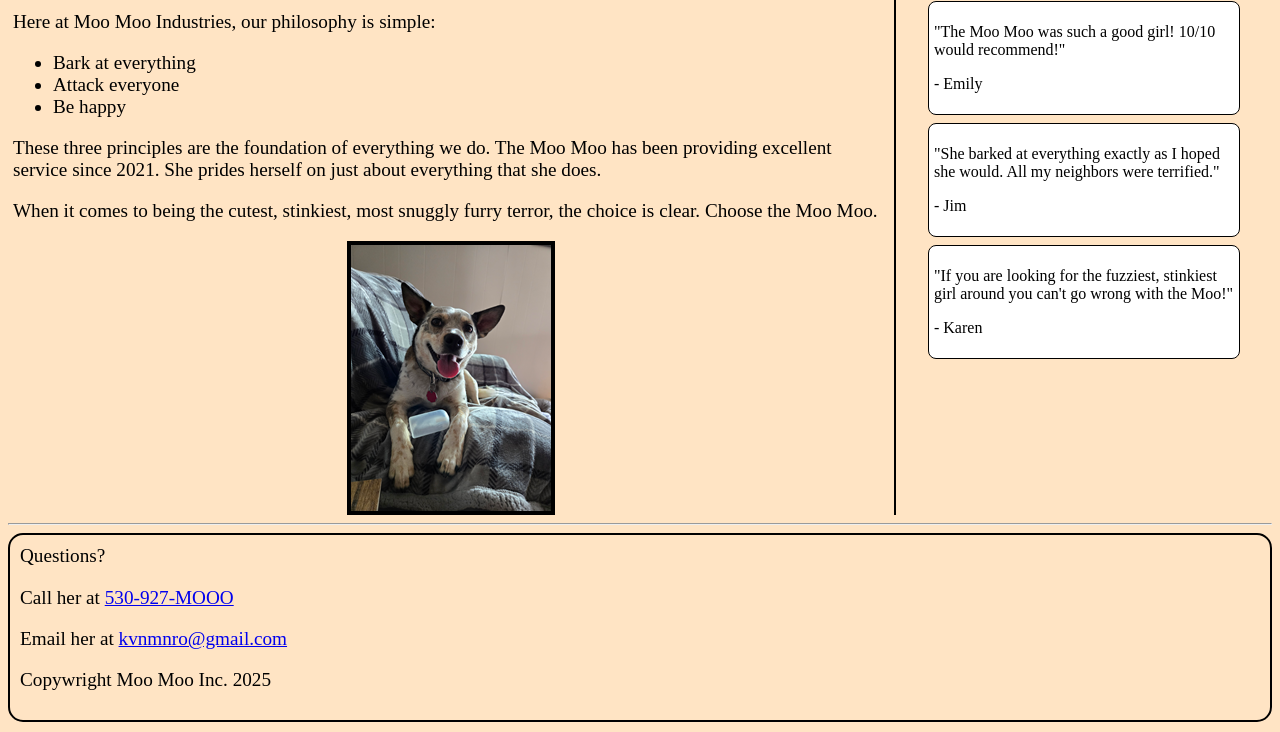
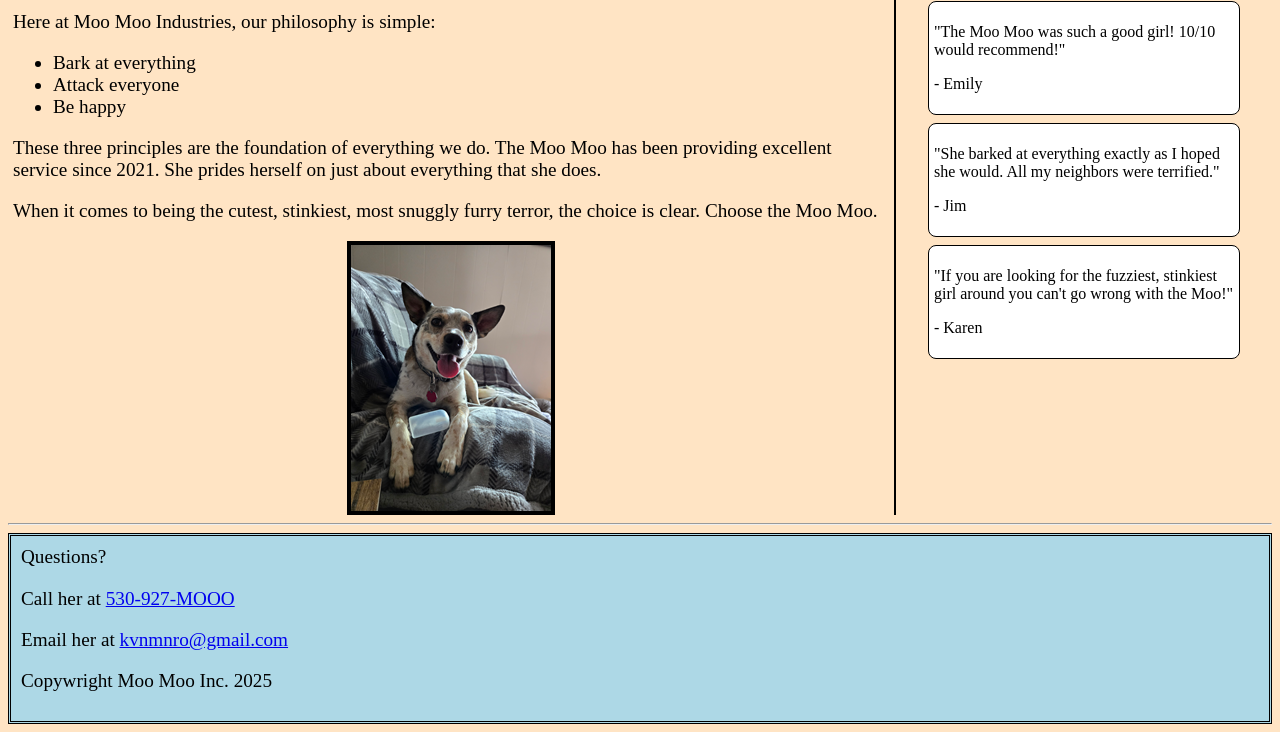
Before and after one commit to Kvnmnro91/Moo-Page, a plain HTML site: page index.html in a window 1280 px wide. Shown: the part 572-1304 px from the top of the page. Drawn offline with Linux system fonts and the light colour scheme.

Commit message:
footer border changed

```diff
--- a/moo_style.css
+++ b/moo_style.css
@@ -371,11 +371,10 @@ td, th {
 
 /*Footer*/
 footer {
-    background-color: bisque;
-    border: 2px solid black;
+    background-color: lightblue;
+    border-style: double;
     font-size: larger;
     padding: 10px;
-    border-radius: 15px;
 }
 
 /*Animation*/
```
